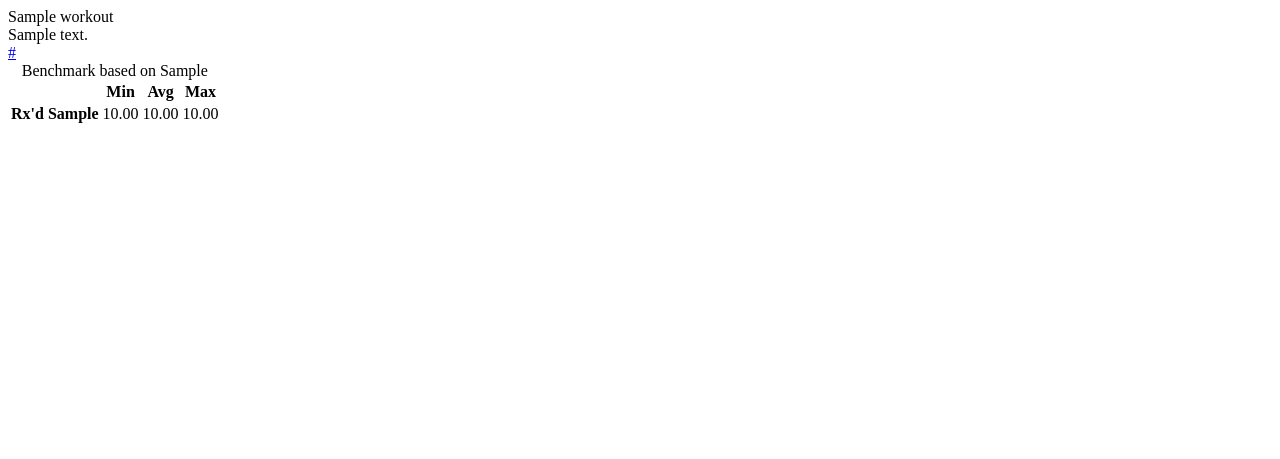
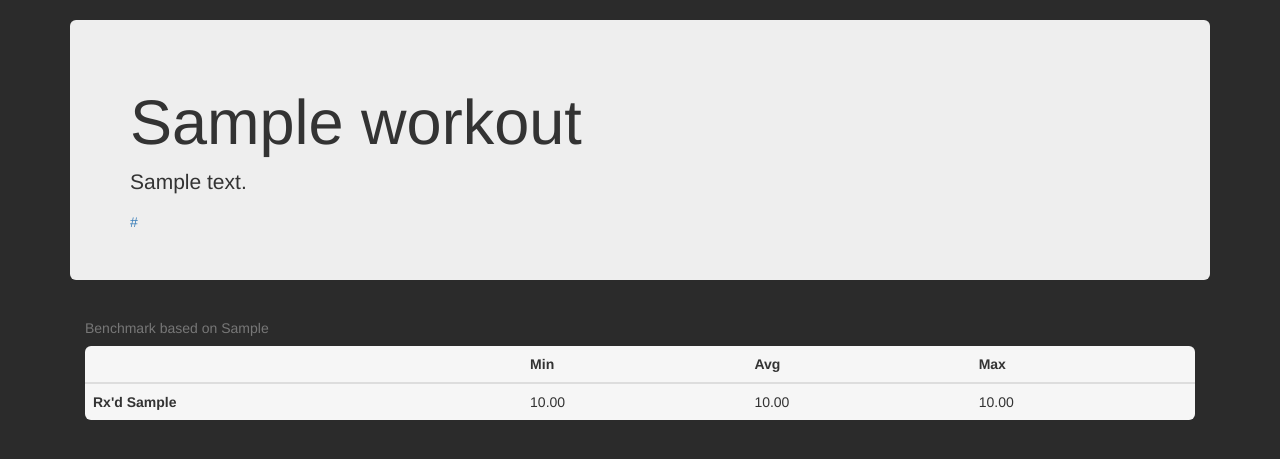
Before and after one commit to turnipsundae/fitjeb, a Django app: page /wods/1/ in a window 1280 px wide. Shown: the top 459 px of the page. Run offline with Django 3.2, Linux system fonts and the light colour scheme; tables that the repository leaves empty hold one stand-in row (Sample ...); some libraries are stand-ins or nearby versions.

Commit message:
Style detail page

```diff
--- a/browse/static/browse/css/fitjeb.css
+++ b/browse/static/browse/css/fitjeb.css
@@ -31,6 +31,11 @@ body {
     /*color: #E9E581;*/
 }
 
+.tablecard {
+    border-radius: 6px;
+    background-color: #F6F6F6;
+}
+
 /*
 Black  #2B2B2B
 Red    #DE1B1B
--- a/browse/templates/browse/workoutdetail.html
+++ b/browse/templates/browse/workoutdetail.html
@@ -1,9 +1,20 @@
-<div>{{ workout.title }}</div>
-<div>{{ workout.description }}</div>
-<div><a href="{{ workout.link }}">{{ workout.link }}</a></div>
+{% extends "./base.html" %}
+{% load static %}
 
+{% block title %}{{ workout.title }}{% endblock title %}
+
+{% block content %}
+<div class="container">
+    <div class="jumbotron">
+        <h1>{{ workout.title }}</h1>
+        <p class="lead">{{ workout.description }}</p>
+        <a href="{{ workout.link }}">{{ workout.link }}</a>
+    </div>
+
+    <div class="row marketing">
+        <div class="col-lg-12">
             <div class="wod-result-stats">
-    <table class="table table-hover">
+                <table class="table table-hover tablecard">
                     <caption>Benchmark based on {{ workout.uom }}</caption>
                     <thead>
                         <tr>
```
Also changed, not shown: other parts of browse/templates/browse/workoutdetail.html (+4 -0 lines). Lines whose indentation alone changed are shown as unchanged.
